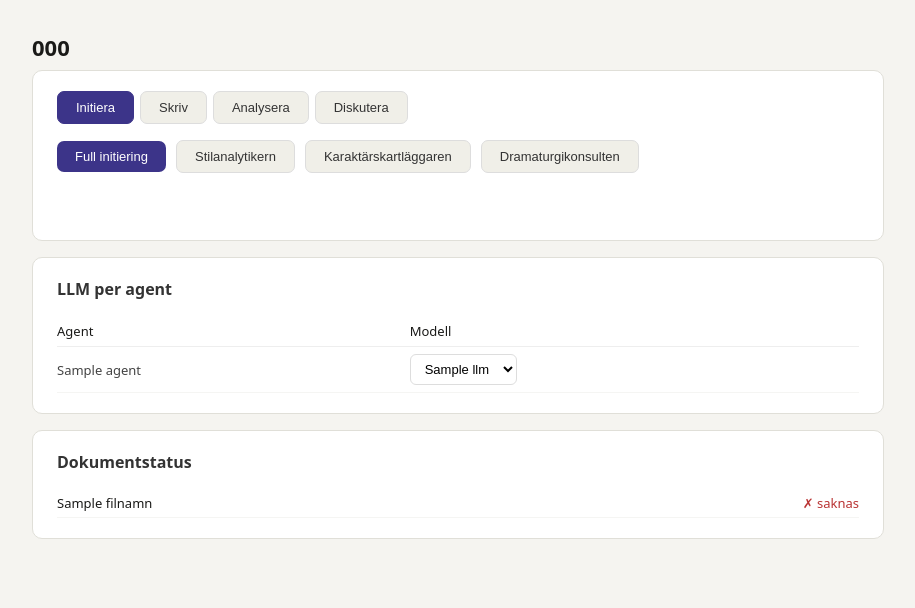
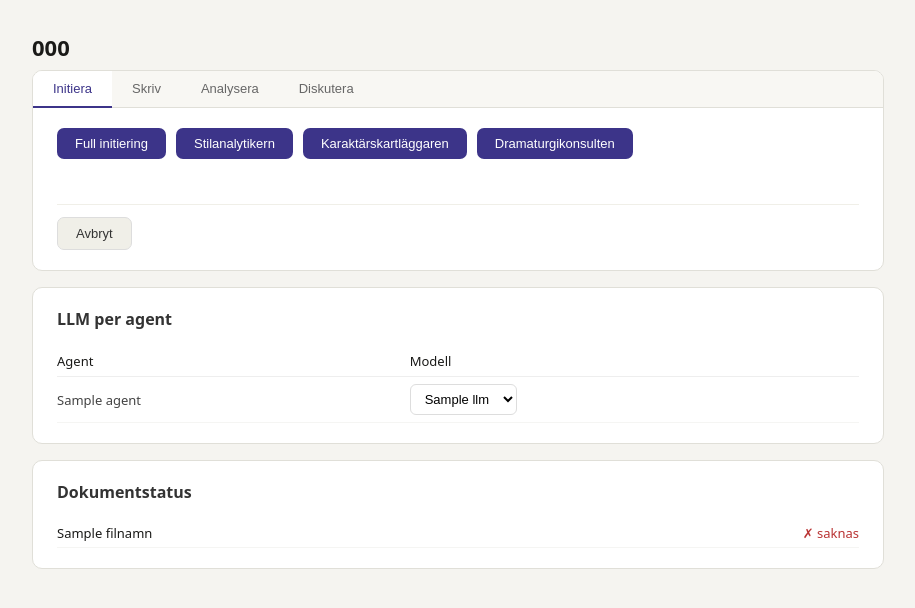
Before and after one commit to z0etz/bokverktyg, a Flask app: template templates/projekt.html in a window 1280 px wide. Shown: the part 52-660 px from the top of the page, without its empty margins (182-1097 px from the left). Run offline with Flask 3, Linux system fonts and the light colour scheme; the template is opened without the code that fills it: most values are stand-ins (such as "Sample title", 1, 10 or a date in 2020).

Commit message:
Justerar UI, lägger till flikar, statuslogg och avbryt-/återuppta-knapp.

```diff
--- a/app.py
+++ b/app.py
@@ -256,5 +256,63 @@ _flodes_status = {}
 def hamta_status(projekt_id):
     return jsonify(_flodes_status.get(projekt_id, {"status": "okand"}))
 
+_avbryt_flaggor = {}
+
+@app.route("/avbryt/<projekt_id>", methods=["POST"])
+def avbryt_route(projekt_id):
+    _avbryt_flaggor[projekt_id] = True
+    _flodes_status[projekt_id] = {"status": "pausad", "fel": "Avbrutet av användaren"}
+    return jsonify({"status": "ok"})
+
+@app.route("/aterupptas/<projekt_id>", methods=["POST"])
+def aterupptas_route(projekt_id):
+    from flows.tillstand import ladda_tillstand
+    service = get_service()
+    config = lас_config()
+    senaste = config.get("senaste_projekt", {})
+    titel = senaste.get("titel", "Okänt projekt")
+    projekt = ladda_projekt(service, projekt_id, titel)
+
+    tillstand = ladda_tillstand(service, projekt.get("system_mapp_id"))
+    if not tillstand:
+        return jsonify({"status": "inget_tillstand"})
+
+    _avbryt_flaggor[projekt_id] = False
+    _flodes_status[projekt_id] = {"status": "kor"}
+
+    flode = tillstand.get("flode")
+    llm_installningar = config.get("llm_per_agent", {})
+
+    import asyncio, threading
+
+    def kor():
+        loop = asyncio.new_event_loop()
+        asyncio.set_event_loop(loop)
+        try:
+            if flode == "initiering":
+                from flows.initiering import kor_initiering
+                res = loop.run_until_complete(
+                    kor_initiering(service, projekt, llm_installningar)
+                )
+            else:
+                res = {"klar": True}
+
+            if res and res.get("pausad"):
+                _flodes_status[projekt_id] = {
+                    "status": "pausad",
+                    "fel": res.get("fel"),
+                    "steg": res.get("steg"),
+                }
+            else:
+                _flodes_status[projekt_id] = {"status": "klar"}
+        except Exception as e:
+            _flodes_status[projekt_id] = {"status": "fel", "fel": str(e)}
+        finally:
+            loop.close()
+
+    trad = threading.Thread(target=kor)
+    trad.start()
+    return jsonify({"status": "startad"})
+
 if __name__ == "__main__":
     app.run(debug=True, port=5000)
--- a/templates/projekt.html
+++ b/templates/projekt.html
@@ -4,59 +4,56 @@
 {% block innehall %}
 <h1>{{ projekt.titel }}</h1>
 
-<div class="kort">
-  <div class="flodes-knappar rad">
-    <button class="knapp flodes-knapp active" onclick="visaFlode('initiering', this)">Initiera</button>
-    <button class="knapp flodes-knapp" onclick="visaFlode('skriv', this)">Skriv</button>
-    <button class="knapp flodes-knapp" onclick="visaFlode('analysera', this)">Analysera</button>
-    <button class="knapp flodes-knapp" onclick="visaFlode('diskutera', this)">Diskutera</button>
+<div class="flik-kort">
+  <div class="flik-rad">
+    <button class="flik active" onclick="visaFlode('initiering', this)">Initiera</button>
+    <button class="flik" onclick="visaFlode('skriv', this)">Skriv</button>
+    <button class="flik" onclick="visaFlode('analysera', this)">Analysera</button>
+    <button class="flik" onclick="visaFlode('diskutera', this)">Diskutera</button>
   </div>
 
+  <div class="flik-innehall">
     <div id="flode-initiering" class="flodes-panel">
-    <div class="rad" style="margin-top:1rem;">
+      <div class="rad">
         <button class="knapp knapp-prim"
-              onclick="startaInitiering('{{ projekt.id }}', 'full')">
+                onclick="startaFlode('initiering', 'full')">
           Full initiering
         </button>
-      <button class="knapp knapp-sek"
-              onclick="startaInitiering('{{ projekt.id }}', 'stilanalytiker')">
+        <button class="knapp knapp-prim"
+                onclick="startaFlode('initiering', 'stilanalytiker')">
           Stilanalytikern
         </button>
-      <button class="knapp knapp-sek"
-              onclick="startaInitiering('{{ projekt.id }}', 'karaktarskartlaggare')">
+        <button class="knapp knapp-prim"
+                onclick="startaFlode('initiering', 'karaktarskartlaggare')">
           Karaktärskartläggaren
         </button>
-      <button class="knapp knapp-sek"
-              onclick="startaInitiering('{{ projekt.id }}', 'dramaturgikonsult')">
+        <button class="knapp knapp-prim"
+                onclick="startaFlode('initiering', 'dramaturgikonsult')">
           Dramaturgikonsulten
         </button>
       </div>
     </div>
 
     <div id="flode-skriv" class="flodes-panel" style="display:none;">
-    <div style="margin-top:1rem;">
       <label class="liten">Beskriv vad som ska skrivas:</label>
       <textarea id="skriv-uppgift"
                 style="width:100%; margin-top:6px; padding:8px 12px;
                        border:1px solid #ddd; border-radius:7px;
                        font-size:13px; min-height:80px; resize:vertical;"
-                placeholder="Exempel: Skriv kapitel 12 där Evelina konfronterar sin far...">
-      </textarea>
+                placeholder="Exempel: Skriv kapitel 12..."></textarea>
       <div class="rad" style="margin-top:0.75rem;">
         <button class="knapp knapp-prim"
-                onclick="startaSkriv('{{ projekt.id }}', false)">
+                onclick="startaFlode('skriv', false)">
           Skriv
         </button>
-        <button class="knapp knapp-sek"
-                onclick="startaSkriv('{{ projekt.id }}', true)">
+        <button class="knapp knapp-prim"
+                onclick="startaFlode('skriv', true)">
           Skriv med full kontext
         </button>
       </div>
     </div>
-  </div>
 
     <div id="flode-analysera" class="flodes-panel" style="display:none;">
-    <div style="margin-top:1rem;">
       <label class="liten">Välj kapitel att analysera:</label>
       <select id="analysera-kapitel"
               style="display:block; margin-top:6px; width:100%;
@@ -71,28 +68,36 @@
       </div>
       <div class="rad" style="margin-top:0.75rem;">
         <button class="knapp knapp-prim"
-                onclick="startaAnalysera('{{ projekt.id }}', false)">
+                onclick="startaFlode('analysera', false)">
           Analysera
+        </button>
+      </div>
+    </div>
+
+    <div id="flode-diskutera" class="flodes-panel" style="display:none;">
+      <p class="liten">Diskutera-flödet kommer i nästa milstolpe.</p>
+    </div>
+
+    <div class="rad" style="margin-top:1rem; padding-top:0.75rem;
+                             border-top:1px solid #f0efe8;">
+      <button id="avbryt-knapp" class="knapp knapp-sek"
+              onclick="hanteraAvbrytAtervuppta()">
+        Avbryt
       </button>
     </div>
   </div>
 </div>
 
-  <div id="flode-diskutera" class="flodes-panel" style="display:none;">
-    <div style="margin-top:1rem;">
-      <p class="liten">Diskutera-flödet kommer i nästa milstolpe.</p>
-    </div>
-  </div>
-</div>
-
 <div class="kort" id="statuslogg-kort" style="display:none;">
-  <div style="display:flex; justify-content:space-between; align-items:center; margin-bottom:0.5rem;">
+  <div style="display:flex; justify-content:space-between;
+              align-items:center; margin-bottom:0.5rem;">
     <h2 style="margin:0;">Statuslogg</h2>
-    <button class="knapp knapp-sek" style="padding:4px 10px; font-size:12px;"
+    <button class="knapp knapp-sek"
+            style="padding:4px 10px; font-size:12px;"
             onclick="rensaLogg()">Rensa</button>
   </div>
   <div id="statuslogg"
-       style="font-size:12px; font-family:var(--font-mono, monospace);
+       style="font-size:12px; font-family:monospace;
               max-height:180px; overflow-y:auto;
               background:#f8f8f6; border-radius:6px;
               padding:10px 12px; line-height:1.8;">
@@ -142,129 +147,206 @@
 </div>
 
 <style>
-.flodes-knappar { gap: 6px; }
-.flodes-knapp {
-  background: #f0efe8;
-  color: #333;
-  border: 1px solid #ddd;
+.flik-kort {
+  background: #fff;
+  border: 1px solid #e0dfd8;
+  border-radius: 10px;
+  margin-bottom: 1rem;
+  overflow: hidden;
+}
+.flik-rad {
+  display: flex;
+  border-bottom: 1px solid #e0dfd8;
+  background: #f8f7f3;
+}
+.flik {
+  padding: 10px 20px;
   font-size: 13px;
   font-weight: 500;
+  border: none;
+  border-bottom: 2px solid transparent;
+  background: transparent;
+  color: #666;
+  cursor: pointer;
+  margin-bottom: -1px;
+  border-radius: 0;
+  transition: all 0.15s;
 }
-.flodes-knapp:hover { background: #e8e7e0; }
-.flodes-knapp.active {
-  background: #3c3489;
-  color: #fff;
-  border-color: #3c3489;
+.flik:hover { color: #3c3489; background: #f0efe8; }
+.flik.active {
+  color: #3c3489;
+  border-bottom-color: #3c3489;
+  background: #fff;
 }
-.flodes-panel { min-height: 80px; }
+.flik-innehall { padding: 1.25rem 1.5rem; }
+.flodes-panel { min-height: 60px; }
 </style>
 
 <script>
 const projektId = '{{ projekt.id }}';
-let initieringPolling = null;
-let analyseraPolling = null;
+let aktivtFlode = 'initiering';
+let flodeStatus = 'inaktiv'; // inaktiv | kör | pausad
+let aktivPolling = null;
 
 function visaFlode(namn, knapp) {
   document.querySelectorAll('.flodes-panel').forEach(p => {
     p.style.display = 'none';
   });
-  document.querySelectorAll('.flodes-knapp').forEach(k => {
+  document.querySelectorAll('.flik').forEach(k => {
     k.classList.remove('active');
   });
   document.getElementById('flode-' + namn).style.display = 'block';
   knapp.classList.add('active');
+  aktivtFlode = namn;
 
-  if (namn === 'analysera') {
-    laddaUtkastpar();
+  if (namn === 'analysera') laddaUtkastpar();
+
+  if (flodeStatus === 'pausad') {
+    logg('System', 'Flödesinformation rensad -- tidigare pausat flöde ignoreras.');
+    rensaFlodeStatus();
   }
 }
 
-function logg(flode, meddelande) {
-  const loggkort = document.getElementById('statuslogg-kort');
-  const logg = document.getElementById('statuslogg');
-  loggkort.style.display = 'block';
-  const tid = new Date().toLocaleTimeString('sv-SE', {
-    hour: '2-digit', minute: '2-digit', second: '2-digit'
-  });
-  const rad = document.createElement('div');
-  rad.textContent = `[${tid}] ${flode}: ${meddelande}`;
-  logg.appendChild(rad);
-  logg.scrollTop = logg.scrollHeight;
+function rensaFlodeStatus() {
+  flodeStatus = 'inaktiv';
+  uppdateraAvbrytKnapp();
+  fetch(`/avbryt/${projektId}`, {method: 'POST'});
 }
 
-function rensaLogg() {
-  document.getElementById('statuslogg').innerHTML = '';
-  document.getElementById('statuslogg-kort').style.display = 'none';
+function uppdateraAvbrytKnapp() {
+  const knapp = document.getElementById('avbryt-knapp');
+  if (flodeStatus === 'inaktiv') {
+    knapp.textContent = 'Avbryt';
+    knapp.className = 'knapp knapp-sek';
+  } else if (flodeStatus === 'kör') {
+    knapp.textContent = 'Avbryt';
+    knapp.className = 'knapp knapp-prim';
+  } else if (flodeStatus === 'pausad') {
+    knapp.textContent = 'Återuppta';
+    knapp.className = 'knapp knapp-prim';
+  }
 }
 
-function startaInitiering(projektId, steg) {
-  logg('Initiering', steg === 'full'
-    ? 'Startar full initiering...'
-    : `Startar ${steg}...`);
+function hanteraAvbrytAtervuppta() {
+  if (flodeStatus === 'inaktiv') return;
+  if (flodeStatus === 'kör') {
+    logg('System', 'Avbryter flödet...');
+    fetch(`/avbryt/${projektId}`, {method: 'POST'})
+      .then(() => {
+        if (aktivPolling) clearInterval(aktivPolling);
+        flodeStatus = 'pausad';
+        uppdateraAvbrytKnapp();
+        logg('System', 'Flödet avbrutet. Tryck Återuppta för att fortsätta.');
+      });
+  } else if (flodeStatus === 'pausad') {
+    logg('System', 'Återupptar flödet...');
+    startaOmSenasteFlode();
+  }
+}
 
-  fetch(`/initiering/${projektId}`, {
-    method: 'POST',
-    headers: {'Content-Type': 'application/json'},
-    body: JSON.stringify({steg: steg})
-  })
+function startaOmSenasteFlode() {
+  fetch(`/aterupptas/${projektId}`, {method: 'POST'})
     .then(r => r.json())
     .then(data => {
       if (data.status === 'startad') {
-      logg('Initiering', 'Pågår...');
-      if (initieringPolling) clearInterval(initieringPolling);
-      initieringPolling = setInterval(() => {
-        pollStatus(projektId, 'Initiering', initieringPolling);
-      }, 4000);
+        flodeStatus = 'kör';
+        uppdateraAvbrytKnapp();
+        logg('System', 'Flödet återupptaget.');
+        startaPolling();
       } else {
-      logg('Initiering', 'Fel -- kolla terminalen.');
-    }
-  })
-  .catch(() => logg('Initiering', 'Fel -- kolla terminalen.'));
-}
-
-function pollStatus(projektId, flodeNamn, pollingRef) {
-  fetch(`/status/${projektId}`)
-    .then(r => r.json())
-    .then(data => {
-      if (data.status === 'klar') {
-        clearInterval(pollingRef);
-        logg(flodeNamn, 'Klar!');
-      } else if (data.status === 'pausad') {
-        clearInterval(pollingRef);
-        logg(flodeNamn,
-          `Pausad vid: ${data.pausad_vid || data.steg} -- ${data.fel}`);
-        logg(flodeNamn, 'Tryck på knappen igen för att fortsätta.');
-      } else if (data.status === 'fel') {
-        clearInterval(pollingRef);
-        logg(flodeNamn, 'Fel -- kolla terminalen.');
+        logg('System', 'Kunde inte återuppta -- inget sparat flöde.');
       }
     });
 }
 
-function startaSkriv(projektId, fullKontext) {
-  const uppgift = document.getElementById('skriv-uppgift').value.trim();
-  if (!uppgift) {
-    logg('Skriv', 'Ange en uppgift först.');
+function startaPolling() {
+  if (aktivPolling) clearInterval(aktivPolling);
+  aktivPolling = setInterval(() => {
+    fetch(`/status/${projektId}`)
+      .then(r => r.json())
+      .then(s => {
+        if (s.status === 'klar') {
+          clearInterval(aktivPolling);
+          flodeStatus = 'inaktiv';
+          uppdateraAvbrytKnapp();
+          logg(aktivtFlode, 'Klar!');
+        } else if (s.status === 'pausad') {
+          clearInterval(aktivPolling);
+          flodeStatus = 'pausad';
+          uppdateraAvbrytKnapp();
+          logg(aktivtFlode,
+            `Pausad: ${s.fel || s.pausad_vid || 'okänd orsak'}`);
+          logg(aktivtFlode, 'Tryck Återuppta för att fortsätta.');
+        } else if (s.status === 'fel') {
+          clearInterval(aktivPolling);
+          flodeStatus = 'inaktiv';
+          uppdateraAvbrytKnapp();
+          logg(aktivtFlode, 'Fel -- kolla terminalen.');
+        }
+      });
+  }, 4000);
+}
+
+function startaFlode(typ, param) {
+  if (flodeStatus === 'kör') {
+    logg('System', 'Ett flöde körs redan.');
     return;
   }
+
+  if (typ === 'initiering') {
+    logg('Initiering', param === 'full'
+      ? 'Startar full initiering...'
+      : `Startar ${param}...`);
+    fetch(`/initiering/${projektId}`, {
+      method: 'POST',
+      headers: {'Content-Type': 'application/json'},
+      body: JSON.stringify({steg: param})
+    })
+    .then(r => r.json())
+    .then(d => {
+      if (d.status === 'startad') {
+        flodeStatus = 'kör';
+        uppdateraAvbrytKnapp();
+        startaPolling();
+      }
+    });
+
+  } else if (typ === 'skriv') {
+    const uppgift = document.getElementById('skriv-uppgift').value.trim();
+    if (!uppgift) { logg('Skriv', 'Ange en uppgift först.'); return; }
     logg('Skriv', 'Startar...');
     fetch(`/skriv/${projektId}`, {
       method: 'POST',
       headers: {'Content-Type': 'application/json'},
-    body: JSON.stringify({uppgift: uppgift, full_kontext: fullKontext})
+      body: JSON.stringify({uppgift: uppgift, full_kontext: param})
     })
     .then(r => r.json())
-  .then(data => {
-    if (data.status === 'startad') {
-      logg('Skriv', 'Pågår -- utkast sparas på Drive när klart.');
-      let skrivPolling = setInterval(() => {
-        pollStatus(projektId, 'Skriv', skrivPolling);
-      }, 4000);
-    } else {
-      logg('Skriv', 'Fel -- kolla terminalen.');
+    .then(d => {
+      if (d.status === 'startad') {
+        flodeStatus = 'kör';
+        uppdateraAvbrytKnapp();
+        startaPolling();
       }
+    });
+
+  } else if (typ === 'analysera') {
+    const kapitel = document.getElementById('analysera-kapitel').value;
+    if (!kapitel) { logg('Analysera', 'Välj ett kapitel.'); return; }
+    logg('Analysera', `Startar analys av ${kapitel}...`);
+    fetch(`/analysera/${projektId}`, {
+      method: 'POST',
+      headers: {'Content-Type': 'application/json'},
+      body: JSON.stringify({kapitel_namn: kapitel, ignorera_flaggor: param})
     })
-  .catch(() => logg('Skriv', 'Fel -- kolla terminalen.'));
+    .then(r => r.json())
+    .then(d => {
+      if (d.status === 'startad') {
+        flodeStatus = 'kör';
+        uppdateraAvbrytKnapp();
+        startaPolling();
+      }
+    });
+  }
 }
 
 function laddaUtkastpar() {
@@ -273,71 +355,30 @@ function laddaUtkastpar() {
   fetch(`/analysera/utkast/${projektId}`)
     .then(r => r.json())
     .then(par => {
-      if (par.length === 0) {
-        select.innerHTML =
-          '<option value="">Inga utkastpar hittades</option>';
-      } else {
-        select.innerHTML = par.map(p =>
+      select.innerHTML = par.length === 0
+        ? '<option value="">Inga utkastpar hittades</option>'
+        : par.map(p =>
             `<option value="${p.namn}">${p.display}</option>`
           ).join('');
-      }
-    })
-    .catch(() => {
-      select.innerHTML = '<option value="">Fel vid laddning</option>';
     });
 }
 
-function startaAnalysera(projektId, ignoreraFlaggor) {
-  const kapitel = document.getElementById('analysera-kapitel').value;
-  const flaggorDiv = document.getElementById('analysera-flaggor');
-  if (!kapitel) {
-    logg('Analysera', 'Välj ett kapitel först.');
-    return;
+function logg(flode, meddelande) {
+  const kort = document.getElementById('statuslogg-kort');
+  const loggDiv = document.getElementById('statuslogg');
+  kort.style.display = 'block';
+  const tid = new Date().toLocaleTimeString('sv-SE', {
+    hour: '2-digit', minute: '2-digit', second: '2-digit'
+  });
+  const rad = document.createElement('div');
+  rad.textContent = `[${tid}] ${flode}: ${meddelande}`;
+  loggDiv.appendChild(rad);
+  loggDiv.scrollTop = loggDiv.scrollHeight;
 }
-  logg('Analysera', `Startar analys av ${kapitel}...`);
-  flaggorDiv.style.display = 'none';
 
-  fetch(`/analysera/${projektId}`, {
-    method: 'POST',
-    headers: {'Content-Type': 'application/json'},
-    body: JSON.stringify({
-      kapitel_namn: kapitel,
-      ignorera_flaggor: ignoreraFlaggor
-    })
-  })
-  .then(r => r.json())
-  .then(data => {
-    if (data.status === 'startad') {
-      logg('Analysera', 'Pågår...');
-      if (analyseraPolling) clearInterval(analyseraPolling);
-      analyseraPolling = setInterval(() => {
-        fetch(`/status/${projektId}`)
-          .then(r => r.json())
-          .then(s => {
-            if (s.status === 'flaggat') {
-              clearInterval(analyseraPolling);
-              logg('Analysera', 'Förlagsredaktören flaggade problem.');
-              flaggorDiv.style.display = 'block';
-              flaggorDiv.innerHTML = `
-                <strong>Förlagsredaktörens flaggor:</strong><br><br>
-                ${s.flaggor.replace(/\n/g, '<br>')}
-                <br><br>
-                <button class="knapp knapp-sek"
-                        onclick="startaAnalysera('${projektId}', true)">
-                  Ignorera och fortsätt
-                </button>`;
-            } else if (s.status === 'klar') {
-              clearInterval(analyseraPolling);
-              logg('Analysera', 'Klar!');
-            } else if (s.status === 'fel') {
-              clearInterval(analyseraPolling);
-              logg('Analysera', 'Fel -- kolla terminalen.');
-            }
-          });
-      }, 4000);
-    }
-  })
-  .catch(() => logg('Analysera', 'Fel -- kolla terminalen.'));
+function rensaLogg() {
+  document.getElementById('statuslogg').innerHTML = '';
+  document.getElementById('statuslogg-kort').style.display = 'none';
 }
 
 function uppdateraLLM(agent, llm) {
```
Also changed, not shown: flows/agent_runner.py (+12 -0 lines). Lines whose indentation alone changed are shown as unchanged.
